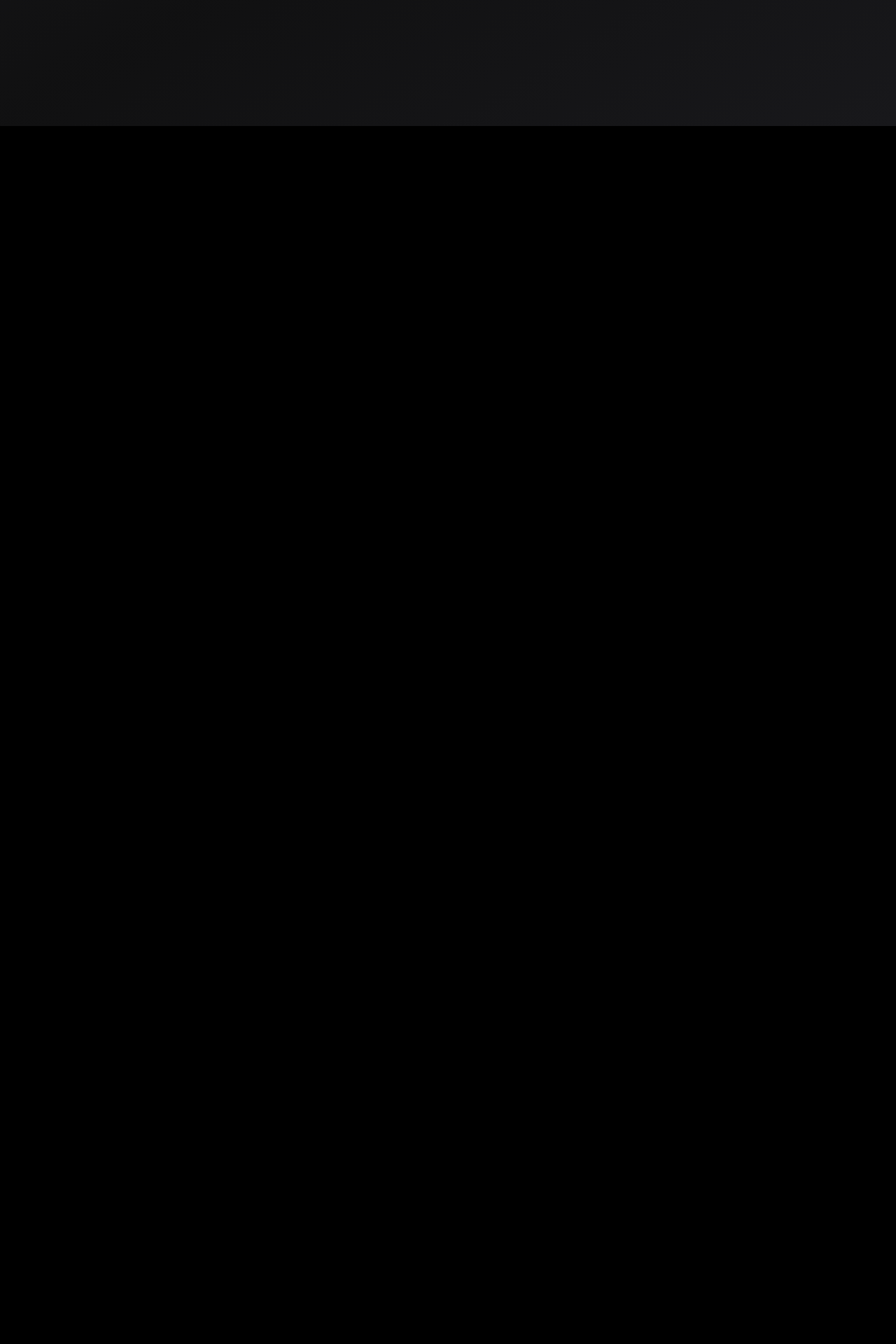
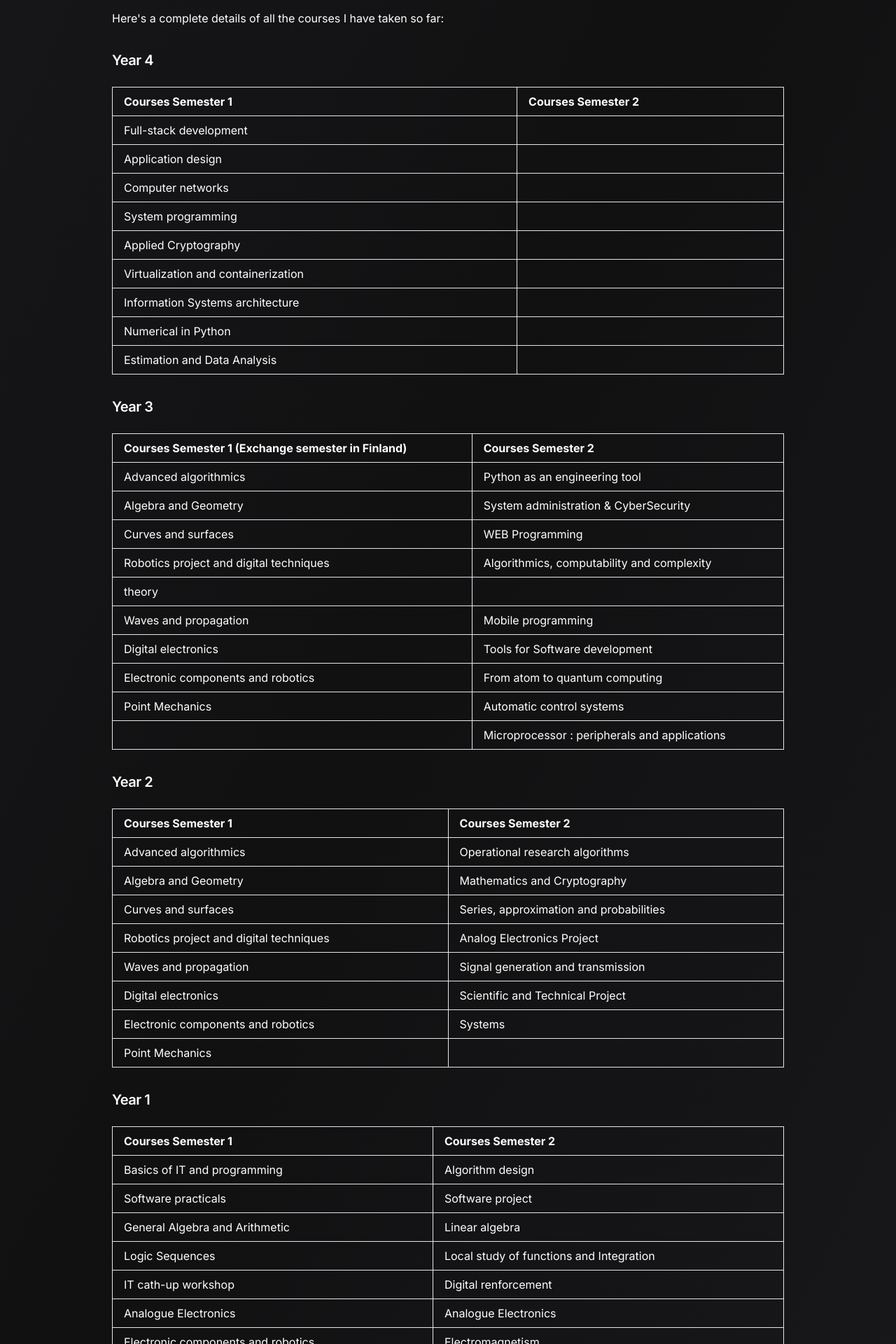
Before and after one commit to NathanBrodin/Portfolio, a Next.js app: page /education in a window 1280 px wide. Shown: the part 620-2540 px from the top of the page at 70% size. Before the commit the page ends 800 px from the top, so only its background shows below. Built offline with nearby package versions, Linux system fonts and the light colour scheme; what tailwindcss-debug-screens would draw is missing.

Commit message:
feat: added courses I studied

```diff
--- a/app/(about)/education/page.mdx
+++ b/app/(about)/education/page.mdx
@@ -1,3 +1,68 @@
 # My Education
 
-I am pursuing a Master's degree in Software Engineering at [ESIEA](https://esiea.fr/en), the 7th best graduate Engineering school in France. I am currently in my 4th year of the program.
+I am pursuing a Master's degree in Software Engineering at [ESIEA](https://esiea.fr/en), the 7th best graduate Engineering school in France.
+
+When I was in school, I had no idea of what I wanted to do in life. Not that good in school, but still curious about everything. My mom forced me to attend a graduate school forum, and that were I discovered ESIEA, which was one of the two engineering schools of my small town. I don't come from an educated family, so starting a 5-year engineering program was a big deal for me. I was scared, but I was also excited to learn new things.
+
+I am now in my 4th year, and I don't regret this choice a single bit. I have learned so much, and I am now able to work on projects that I would have never thought possible.
+
+I started without knowing anything about programming, but I got the opportunity to work on a mobile app during my second year, and that where I discovered my passion for coding. Since that, I kept on working on web and mobile projects.
+My school is very project-oriented, and I have worked on many projects, from a mobile app to a web platform, and I have learned so much from each of them.
+[ESIEA](https://esiea.fr/en) is still a generalist school, so I have learned a bit of everything, from electronics to project management, and I am now able to work on a project from the beginning to the end.
+
+Here's a complete details of all the courses I have taken so far:
+
+### Year 4
+
+| Courses Semester 1                  | Courses Semester 2 |
+| ----------------------------------- | ------------------ |
+| Full-stack development              |                    |
+| Application design                  |                    |
+| Computer networks                   |                    |
+| System programming                  |                    |
+| Applied Cryptography                |                    |
+| Virtualization and containerization |                    |
+| Information Systems architecture    |                    |
+| Numerical in Python                 |                    |
+| Estimation and Data Analysis        |                    |
+
+### Year 3
+
+| Courses Semester 1 (Exchange semester in Finland) | Courses Semester 2                            |
+| ------------------------------------------------- | --------------------------------------------- |
+| Advanced algorithmics                             | Python as an engineering tool                 |
+| Algebra and Geometry                              | System administration & CyberSecurity         |
+| Curves and surfaces                               | WEB Programming                               |
+| Robotics project and digital techniques           | Algorithmics, computability and complexity    |
+| theory                                            |
+| Waves and propagation                             | Mobile programming                            |
+| Digital electronics                               | Tools for Software development                |
+| Electronic components and robotics                | From atom to quantum computing                |
+| Point Mechanics                                   | Automatic control systems                     |
+|                                                   | Microprocessor : peripherals and applications |
+
+### Year 2
+
+| Courses Semester 1                      | Courses Semester 2                      |
+| --------------------------------------- | --------------------------------------- |
+| Advanced algorithmics                   | Operational research algorithms         |
+| Algebra and Geometry                    | Mathematics and Cryptography            |
+| Curves and surfaces                     | Series, approximation and probabilities |
+| Robotics project and digital techniques | Analog Electronics Project              |
+| Waves and propagation                   | Signal generation and transmission      |
+| Digital electronics                     | Scientific and Technical Project        |
+| Electronic components and robotics      | Systems                                 |
+| Point Mechanics                         |                                         |
+
+### Year 1
+
+| Courses Semester 1                 | Courses Semester 2                       |
+| ---------------------------------- | ---------------------------------------- |
+| Basics of IT and programming       | Algorithm design                         |
+| Software practicals                | Software project                         |
+| General Algebra and Arithmetic     | Linear algebra                           |
+| Logic Sequences                    | Local study of functions and Integration |
+| IT cath-up workshop                | Digital renforcement                     |
+| Analogue Electronics               | Analogue Electronics                     |
+| Electronic components and robotics | Electromagnetism                         |
+| Point Mechanics                    | Interdisciplinare project                |
--- a/next.config.mjs
+++ b/next.config.mjs
@@ -1,3 +1,4 @@
+import remarkGfm from "remark-gfm";
 import createMDX from "@next/mdx";
 
 /** @type {import('next').NextConfig} */
@@ -7,7 +8,12 @@ const nextConfig = {
   // Optionally, add any other Next.js config below
 };
 
-const withMDX = createMDX({});
+const withMDX = createMDX({
+  options: {
+    remarkPlugins: [remarkGfm],
+    rehypePlugins: [],
+  },
+});
 
 // Merge MDX config with Next.js config
 export default withMDX(nextConfig);
--- a/package.json
+++ b/package.json
@@ -33,6 +33,7 @@
     "react-dom": "^18",
     "react-spring": "^9.7.3",
     "react-wrap-balancer": "^1.1.0",
+    "remark-gfm": "^4.0.0",
     "tailwind-merge": "^2.2.2",
     "tailwindcss-animate": "^1.0.7",
     "three": "^0.163.0"
```
Also changed, not shown: 1 other file (tests, documents, lock files or other folders).
